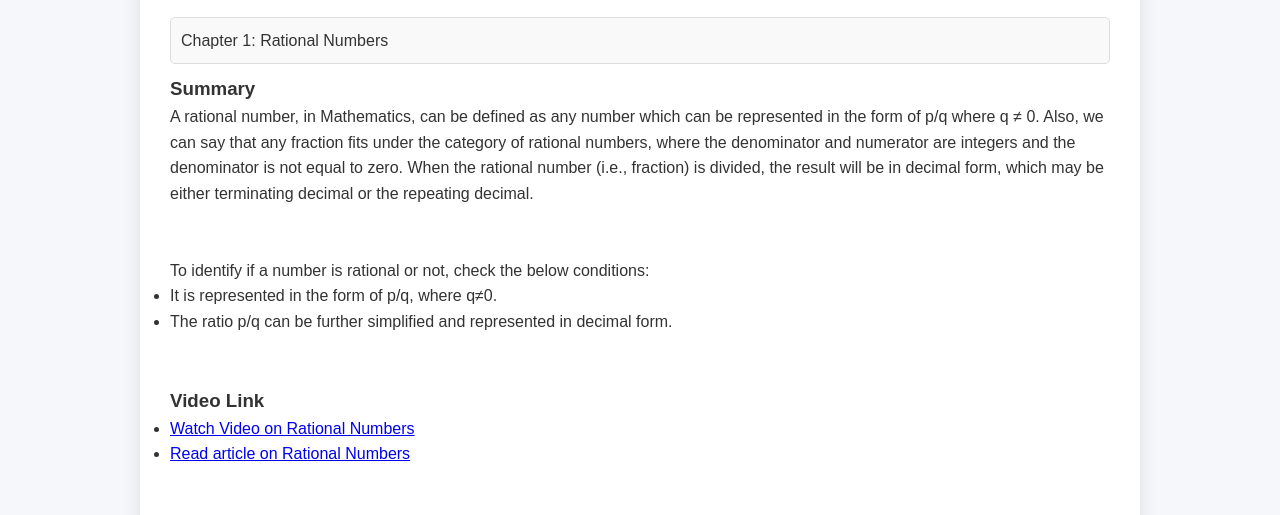
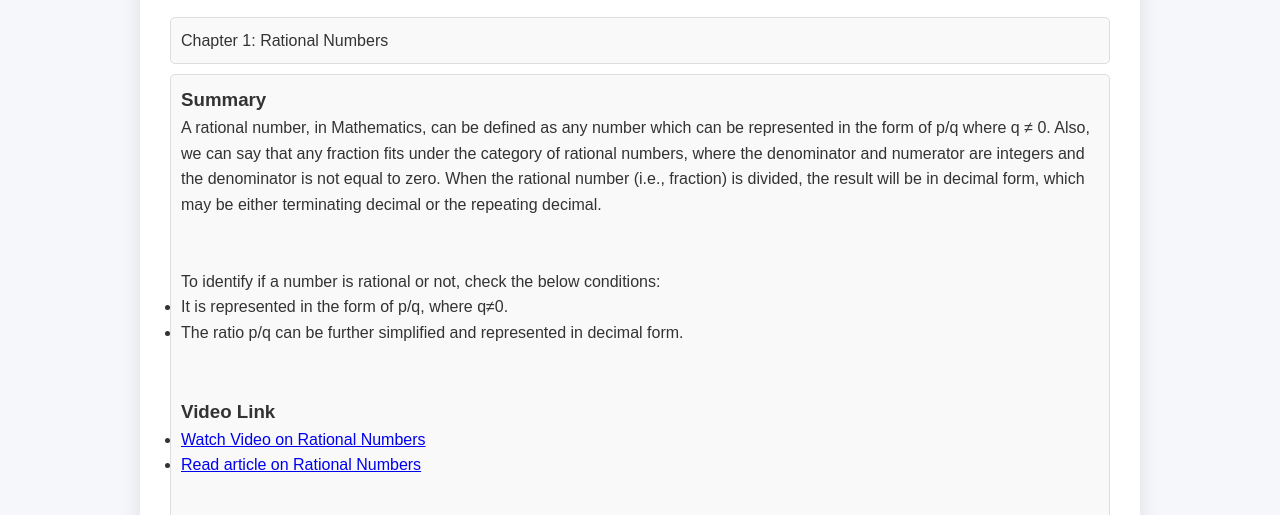
Before and after one commit to ahmedsyedsaqib11/student_resource, a plain HTML site: page math.html in a window 1280 px wide. Both pictures are taken after a click on the element "Chapter 1: Rational Numbers". Shown: the part 224-739 px from the top of the page. Drawn offline with Linux system fonts and the light colour scheme.

Commit message:
Update math.html

```diff
--- a/math.html
+++ b/math.html
@@ -69,6 +69,7 @@
             border-radius: 5px;
             background-color: #f9f9f9;
             transition: background-color 0.3s, transform 0.3s;
+            cursor: pointer; /* Add cursor pointer for better UX */
         }
 
         .topic:hover {
@@ -76,10 +77,13 @@
             transform: scale(1.03);
         }
 
-        .topic a {
-            text-decoration: none;
-            color: #333;
-            display: block;
+        .topic-content {
+            display: none; /* Hide content by default */
+            padding: 10px;
+            border: 1px solid #ddd;
+            border-radius: 5px;
+            margin-top: 10px;
+            background-color: #f9f9f9;
         }
 
         /* Footer Styling */
@@ -101,6 +105,8 @@
         }
     </style>
 </head>
+
+</html>
 <body>
     <header>
         <div class="navbar">
```
